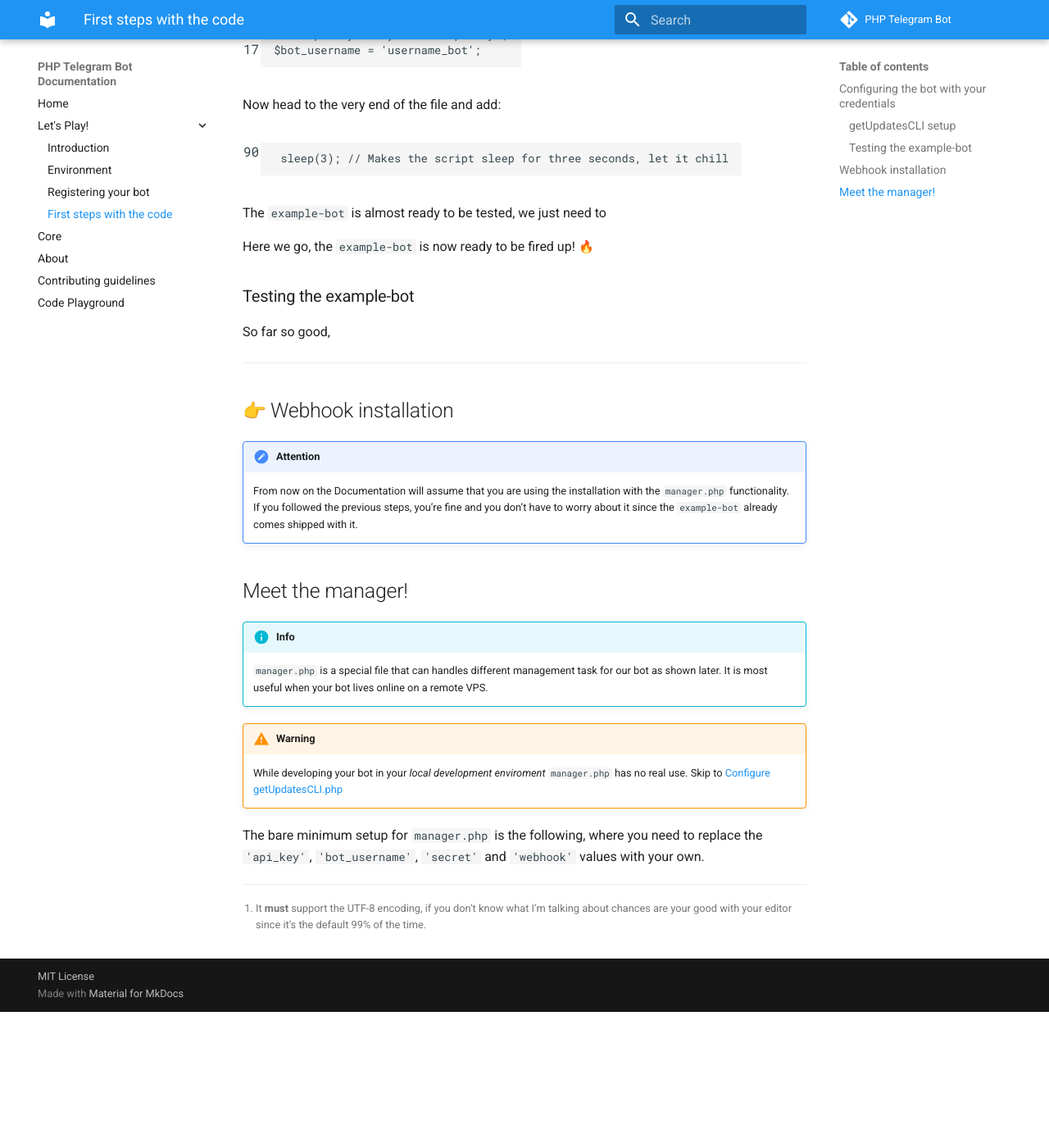
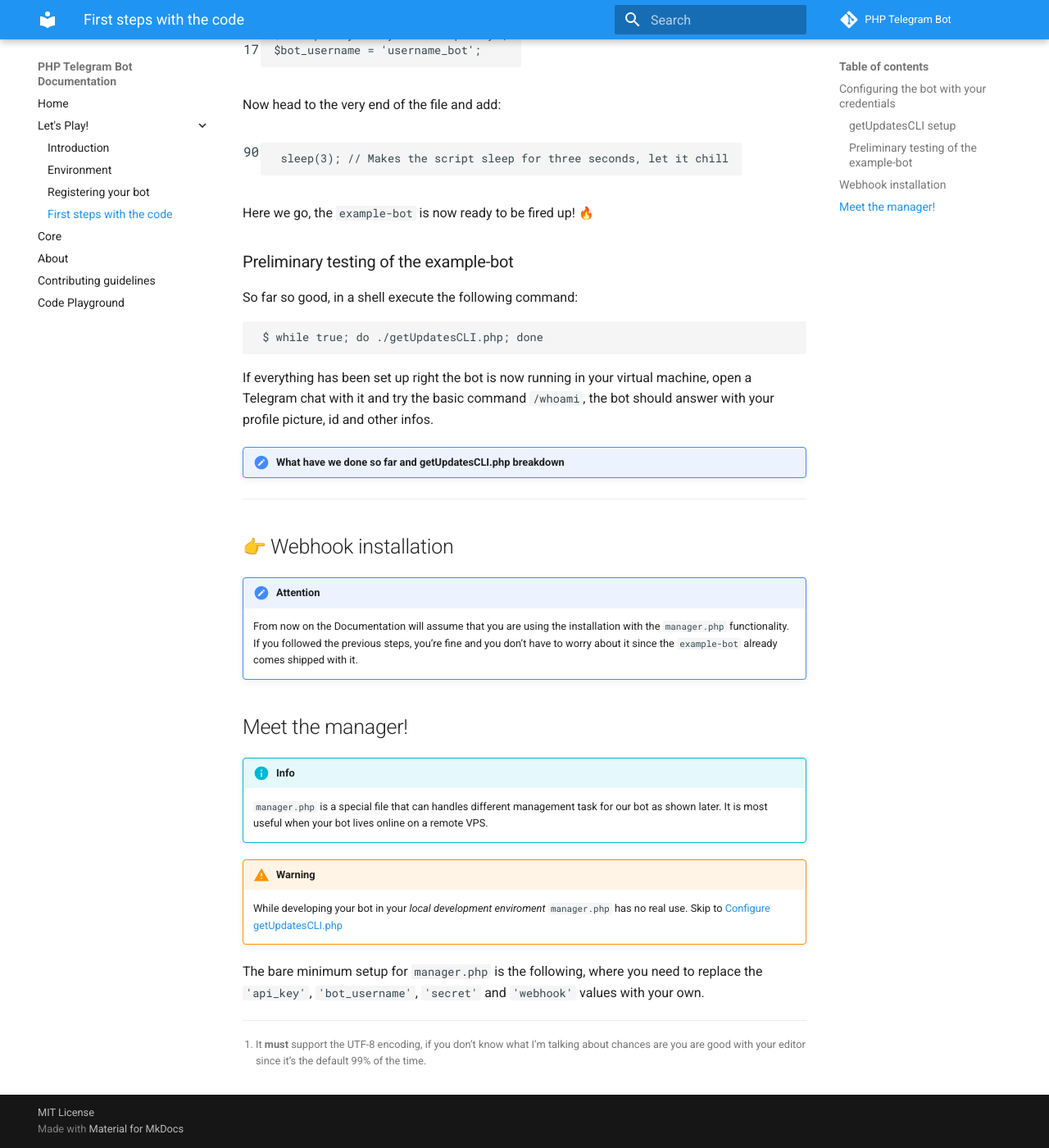
Before and after one commit to php-telegram-bot/docs, an MkDocs documentation site: the page built from docs/start/firstSteps.md, in a window 1280 px wide and 1400 px high, scrolled down 720 px. Shown: the whole window at 82% size. Built offline with MkDocs 1.6.1 and Material for MkDocs 9.7.7, drawn with Linux system fonts in a browser that asks for light colours; emoji names are drawn with the system emoji font; old or Windows-style settings are respelled for this version of MkDocs; before the commit the page ends 1954 px from its top, so only the background shows below that.

Commit message:
firstSteps updates

````diff
--- a/docs/start/firstSteps.md
+++ b/docs/start/firstSteps.md
@@ -31,17 +31,22 @@ Now head to the very end of the file and add:
  sleep(3); // Makes the script sleep for three seconds, let it chill
 ```
 
-The `example-bot` is almost ready to be tested, we just need to
-
-
-
-
 Here we go, the `example-bot` is now ready to be fired up! :fire:
 
 
-### Testing the example-bot
+### Preliminary testing of the example-bot
 
- So far so good,
+ So far so good, in a shell execute the following command:
+
+```shell
+ $ while true; do ./getUpdatesCLI.php; done
+```
+
+If everything has been set up right the bot is now running in your virtual machine, open a Telegram chat with it and try the basic command `/whoami`, the bot should answer with your profile picture, id and other infos.
+
+!!! summary "What have we done so far and getUpdatesCLI.php breakdown"
+
+
 
  ---
 
@@ -65,4 +70,4 @@ Here we go, the `example-bot` is now ready to be fired up! :fire:
 
 
 
- [^1]: It **must** support the UTF-8 encoding, if you don't know what I'm talking about chances are your good with your editor since it's the default 99% of the time.
+ [^1]: It **must** support the UTF-8 encoding, if you don't know what I'm talking about chances are you are good with your editor since it's the default 99% of the time.
--- a/mkdocs.yml
+++ b/mkdocs.yml
@@ -12,9 +12,9 @@ pages:
   - Home: index.md
 
   - Let's Play!:
-    - Introduction: start/start_introduction.md
+    - Introduction: start/introduction.md
     - Environment: start/environment.md
-    - Registering your bot: start/botfather.md
+    - Registering your bot: start/registering.md
     - First steps with the code: start/firstSteps.md
 
   - Core: core/core_introduction.md
````
Also changed, not shown: README.md (+1 -0 lines), docs/start/environment.md (+3 -2 lines), docs/start/introduction.md (renamed from docs/start/start_introduction.md), docs/start/registering.md (line endings or trailing spaces).
